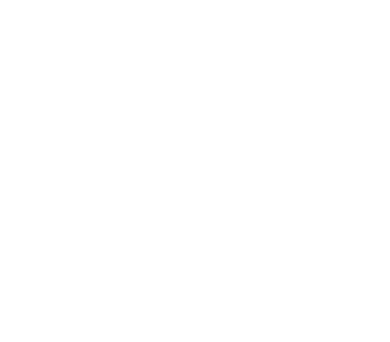
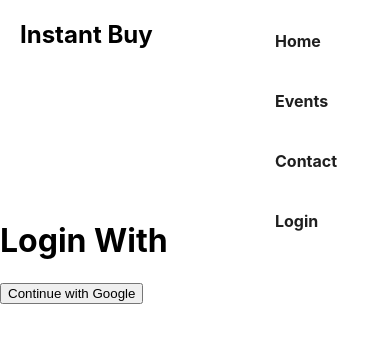
Before and after one commit to WreetSarker/instant-buy, a React (Create React App) app: page /login in a window 390 px wide. Shown: the top 342 px of the page. Built offline with nearby package versions, Linux system fonts and the light colour scheme.

Commit message:
added header and home component and google authentication

```diff
--- a/src/App.js
+++ b/src/App.js
@@ -1,3 +1,4 @@
+import { createContext, useState } from "react";
 import {
   BrowserRouter as Router,
   Switch,
@@ -5,12 +6,33 @@
   Link
 } from "react-router-dom";
 import './App.css';
+import Header from "./components/Header/Header";
+import Home from "./components/Home/Home";
+import Login from "./components/Login/Login";
 
+
+export const UserContext = createContext();
 function App() {
+
+  const [loggedInUser, setLoggedInUser] = useState();
   return (
-    <div className="App">
+    <UserContext.Provider value={[loggedInUser, setLoggedInUser]}>
+      <Router>
+        <Header></Header>
+        <Switch>
+          <Route exact path="/">
+            <Home></Home>
+          </Route>
+          <Route path="/home">
+            <Home></Home>
+          </Route>
+          <Route path="/login">
+            <Login></Login>
+          </Route>
+        </Switch>
+      </Router>
 
-    </div>
+    </UserContext.Provider>
   );
 }
 
--- /dev/null
+++ b/src/components/Header/Header.css
@@ -0,0 +1,38 @@
+.nav-logo img{
+    width: 200px;
+}
+
+.nav-container{
+    display: flex;
+    justify-content: space-between;
+    height: 200px;
+    margin-right: 20px;
+    margin-left: 20px;
+
+}
+
+.nav li{
+    display: inline;
+    margin-left: 50px;
+
+  }
+
+  .nav a{
+    text-decoration: none;
+    color: rgba(0, 0, 0, 0.877);
+
+    font-weight: bold;
+  }
+
+  @media (max-width: 700px) {
+    .header{
+       background-size: 50% 50%;
+    }
+    .nav li{
+        display: flex;
+        flex-direction: column;
+        height: 30px;
+        width: 80px;
+        padding: 15px;
+    }
+}
--- /dev/null
+++ b/src/components/Header/Header.js
@@ -0,0 +1,36 @@
+import React, { useContext } from 'react';
+import { Link } from 'react-router-dom';
+import { UserContext } from '../../App';
+import './Header.css'
+
+const Header = () => {
+    const [loggedInUser, setLoggedInUser] = useContext(UserContext);
+    return (
+        <div className="nav-container">
+            <div className="nav-logo">
+                <h2>Instant Buy</h2>
+            </div>
+            <div className="nav-links">
+                <nav className="nav">
+                    <ul>
+
+                        <li>
+                            <Link to="/home">Home</Link>
+                        </li>
+                        <li>
+                            <Link to="/events">Events</Link>
+                        </li>
+                        <li>
+                            <Link to="/login">Contact</Link>
+                        </li>
+                        <li>
+                            <Link className="btn-book" to="/login">{(loggedInUser?.name || loggedInUser?.displayName) ? (loggedInUser.name || loggedInUser.displayName) : 'Login'}</Link>
+                        </li>
+                    </ul>
+                </nav>
+            </div>
+        </div>
+    );
+};
+
+export default Header;
--- /dev/null
+++ b/src/components/Home/Home.js
@@ -0,0 +1,11 @@
+import React from 'react';
+
+const Home = () => {
+    return (
+        <div>
+
+        </div>
+    );
+};
+
+export default Home;
--- a/src/components/Login/Login.js
+++ b/src/components/Login/Login.js
@@ -3,6 +3,7 @@
 import "firebase/auth";
 import firebaseConfig from './firebase.config';
 import { useHistory, useLocation } from 'react-router';
+import { UserContext } from '../../App';
 
 if (!firebase.apps.length) {
     firebase.initializeApp(firebaseConfig)
```
Also changed, not shown: src/components/Home/Home.css (added).
